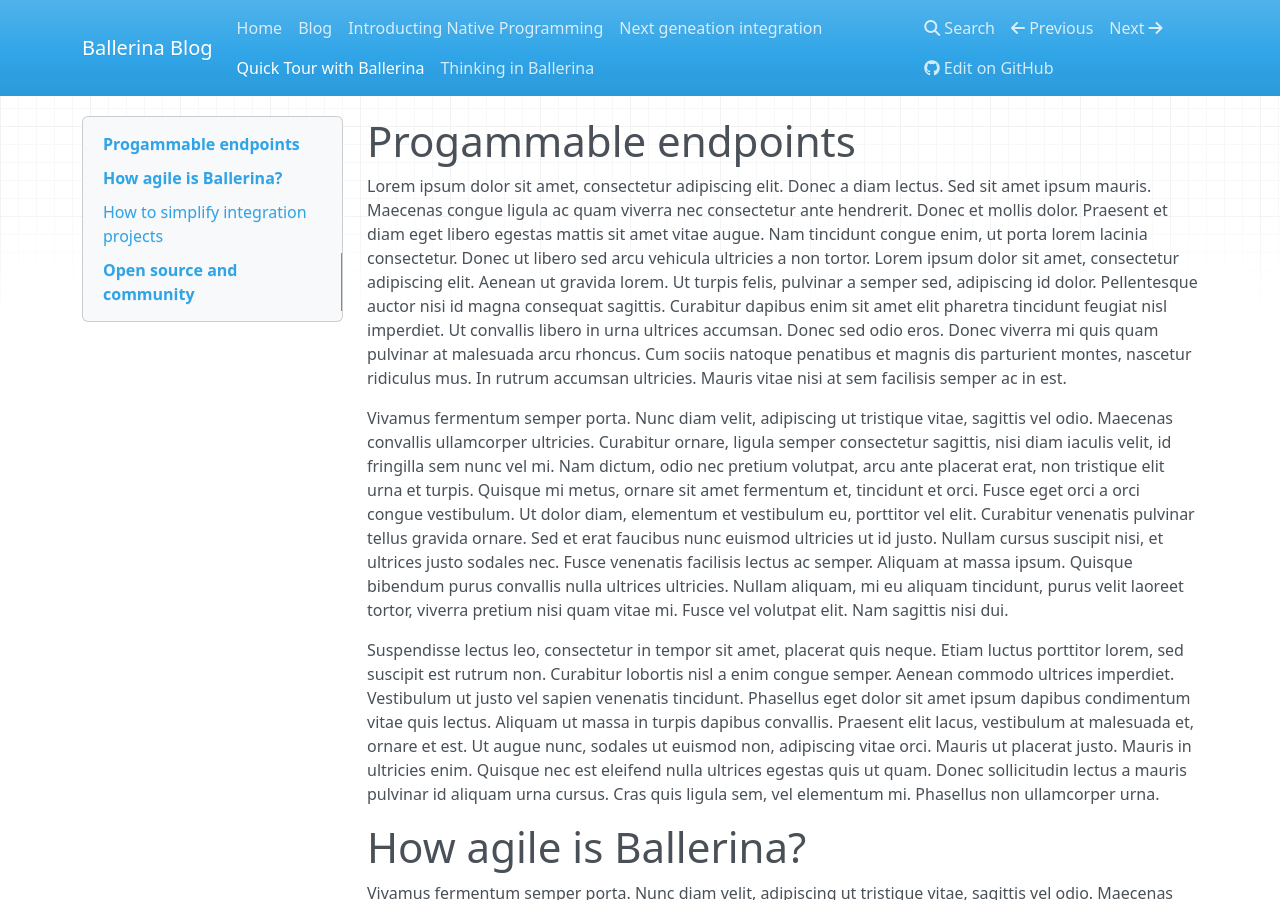
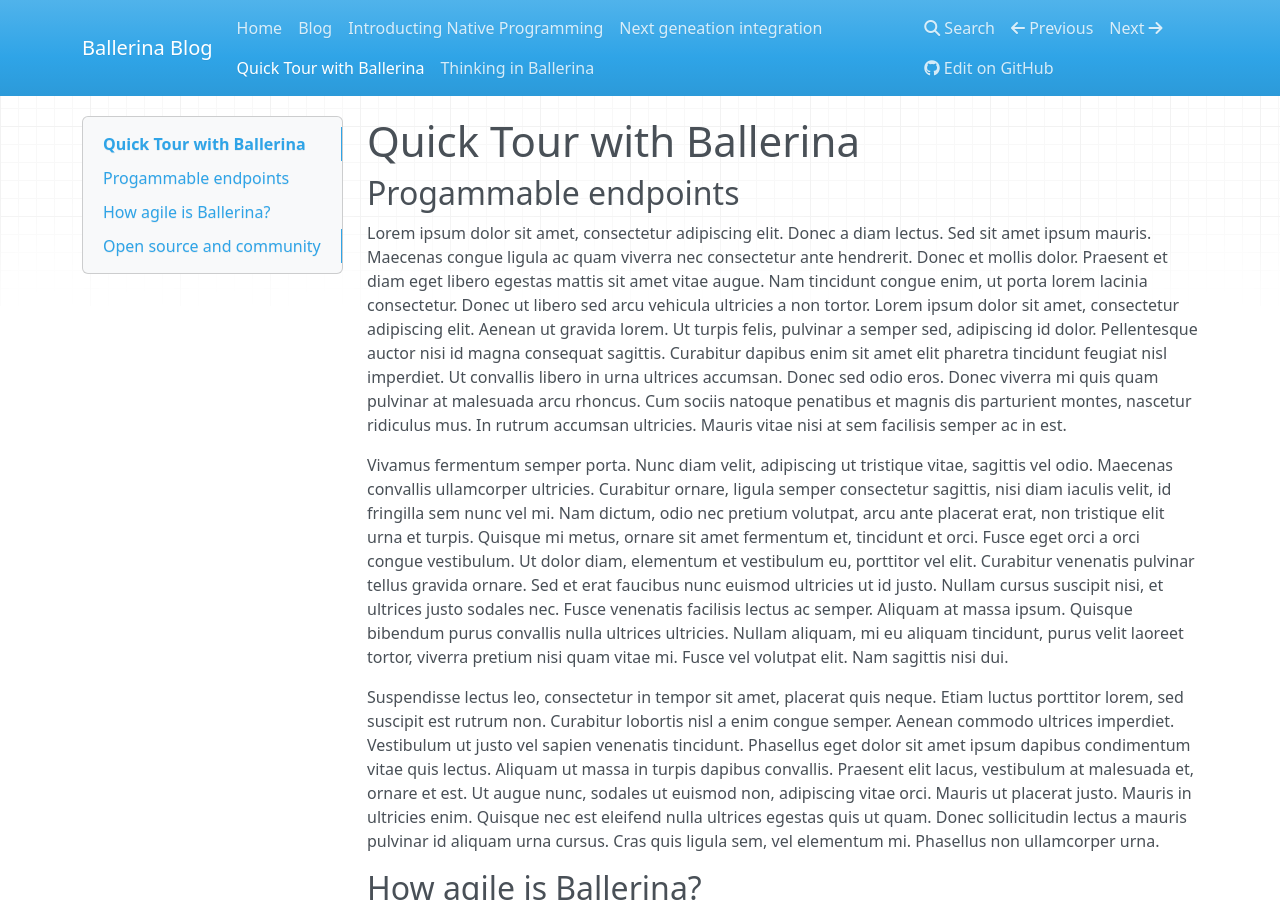
Before and after one commit to ballerina-platform/blog, an MkDocs documentation site: the page built from docs/posts/post_0003.md, in a window 1280 px wide and 900 px high. Built offline with MkDocs 1.6.1, drawn with Linux system fonts in a browser that asks for light colours; nearby versions of some CDN libraries; old or Windows-style settings are respelled for this version of MkDocs.

Commit message:
Added H1 titles

````diff
--- a/docs/posts/post_0002.md
+++ b/docs/posts/post_0002.md
@@ -26,7 +28,7 @@
 // you may match and but here
 ```
 
-## Code over config
+### Code over config
 Vivamus fermentum semper porta. Nunc diam velit, adipiscing ut tristique vitae, sagittis vel odio. Maecenas convallis ullamcorper ultricies. Curabitur ornare, ligula semper consectetur sagittis, nisi diam iaculis velit, id fringilla sem nunc vel mi. Nam dictum, odio nec pretium volutpat, arcu ante placerat erat, non tristique elit urna et turpis. Quisque mi metus, ornare sit amet fermentum et, tincidunt et orci. Fusce eget orci a orci congue vestibulum. Ut dolor diam, elementum et vestibulum eu, porttitor vel elit. Curabitur venenatis pulvinar tellus gravida ornare. Sed et erat faucibus nunc euismod ultricies ut id justo. Nullam cursus suscipit nisi, et ultrices justo sodales nec. Fusce venenatis facilisis lectus ac semper. Aliquam at massa ipsum. Quisque bibendum purus convallis nulla ultrices ultricies. Nullam aliquam, mi eu aliquam tincidunt, purus velit laoreet tortor, viverra pretium nisi quam vitae mi. Fusce vel volutpat elit. Nam sagittis nisi dui.
 
 ### When to use config
@@ -38,5 +40,5 @@
 Suspendisse lectus leo, consectetur in tempor sit amet, placerat quis neque. Etiam luctus porttitor lorem, sed suscipit est rutrum non. Curabitur lobortis nisl a enim congue semper. Aenean commodo ultrices imperdiet. Vestibulum ut justo vel sapien venenatis tincidunt. Phasellus eget dolor sit amet ipsum dapibus condimentum vitae quis lectus. Aliquam ut massa in turpis dapibus convallis. Praesent elit lacus, vestibulum at malesuada et, ornare et est. Ut augue nunc, sodales ut euismod non, adipiscing vitae orci. Mauris ut placerat justo. Mauris in ultricies enim. Quisque nec est eleifend nulla ultrices egestas quis ut quam. Donec sollicitudin lectus a mauris pulvinar id aliquam urna cursus. Cras quis ligula sem, vel elementum mi. Phasellus non ullamcorper urna.
 
 
-# Agile integration
+## Agile integration
 Suspendisse lectus leo, consectetur in tempor sit amet, placerat quis neque. Etiam luctus porttitor lorem, sed suscipit est rutrum non. Curabitur lobortis nisl a enim congue semper. Aenean commodo ultrices imperdiet. Vestibulum ut justo vel sapien venenatis tincidunt. Phasellus eget dolor sit amet ipsum dapibus condimentum vitae quis lectus. Aliquam ut massa in turpis dapibus convallis. Praesent elit lacus, vestibulum at malesuada et, ornare et est. Ut augue nunc, sodales ut euismod non, adipiscing vitae orci. Mauris ut placerat justo. Mauris in ultricies enim. Quisque nec est eleifend nulla ultrices egestas quis ut quam. Donec sollicitudin lectus a mauris pulvinar id aliquam urna cursus. Cras quis ligula sem, vel elementum mi. Phasellus non ullamcorper urna.
--- a/docs/posts/post_0003.md
+++ b/docs/posts/post_0003.md
@@ -7,14 +7,16 @@
     The future apps we write increasingly depend upon programmable endpoints. The discipline of resilient communication between endpoints is integration. It is a domain of hard problems.
 ---
 
-# Progammable endpoints
+# Quick Tour with Ballerina
+
+## Progammable endpoints
 Lorem ipsum dolor sit amet, consectetur adipiscing elit. Donec a diam lectus. Sed sit amet ipsum mauris. Maecenas congue ligula ac quam viverra nec consectetur ante hendrerit. Donec et mollis dolor. Praesent et diam eget libero egestas mattis sit amet vitae augue. Nam tincidunt congue enim, ut porta lorem lacinia consectetur. Donec ut libero sed arcu vehicula ultricies a non tortor. Lorem ipsum dolor sit amet, consectetur adipiscing elit. Aenean ut gravida lorem. Ut turpis felis, pulvinar a semper sed, adipiscing id dolor. Pellentesque auctor nisi id magna consequat sagittis. Curabitur dapibus enim sit amet elit pharetra tincidunt feugiat nisl imperdiet. Ut convallis libero in urna ultrices accumsan. Donec sed odio eros. Donec viverra mi quis quam pulvinar at malesuada arcu rhoncus. Cum sociis natoque penatibus et magnis dis parturient montes, nascetur ridiculus mus. In rutrum accumsan ultricies. Mauris vitae nisi at sem facilisis semper ac in est.
 
 Vivamus fermentum semper porta. Nunc diam velit, adipiscing ut tristique vitae, sagittis vel odio. Maecenas convallis ullamcorper ultricies. Curabitur ornare, ligula semper consectetur sagittis, nisi diam iaculis velit, id fringilla sem nunc vel mi. Nam dictum, odio nec pretium volutpat, arcu ante placerat erat, non tristique elit urna et turpis. Quisque mi metus, ornare sit amet fermentum et, tincidunt et orci. Fusce eget orci a orci congue vestibulum. Ut dolor diam, elementum et vestibulum eu, porttitor vel elit. Curabitur venenatis pulvinar tellus gravida ornare. Sed et erat faucibus nunc euismod ultricies ut id justo. Nullam cursus suscipit nisi, et ultrices justo sodales nec. Fusce venenatis facilisis lectus ac semper. Aliquam at massa ipsum. Quisque bibendum purus convallis nulla ultrices ultricies. Nullam aliquam, mi eu aliquam tincidunt, purus velit laoreet tortor, viverra pretium nisi quam vitae mi. Fusce vel volutpat elit. Nam sagittis nisi dui.
 
 Suspendisse lectus leo, consectetur in tempor sit amet, placerat quis neque. Etiam luctus porttitor lorem, sed suscipit est rutrum non. Curabitur lobortis nisl a enim congue semper. Aenean commodo ultrices imperdiet. Vestibulum ut justo vel sapien venenatis tincidunt. Phasellus eget dolor sit amet ipsum dapibus condimentum vitae quis lectus. Aliquam ut massa in turpis dapibus convallis. Praesent elit lacus, vestibulum at malesuada et, ornare et est. Ut augue nunc, sodales ut euismod non, adipiscing vitae orci. Mauris ut placerat justo. Mauris in ultricies enim. Quisque nec est eleifend nulla ultrices egestas quis ut quam. Donec sollicitudin lectus a mauris pulvinar id aliquam urna cursus. Cras quis ligula sem, vel elementum mi. Phasellus non ullamcorper urna.
 
-# How agile is Ballerina?
+## How agile is Ballerina?
 Vivamus fermentum semper porta. Nunc diam velit, adipiscing ut tristique vitae, sagittis vel odio. Maecenas convallis ullamcorper ultricies. Curabitur ornare, ligula semper consectetur sagittis, nisi diam iaculis velit, id fringilla sem nunc vel mi. Nam dictum, odio nec pretium volutpat, arcu ante placerat erat, non tristique elit urna et turpis. Quisque mi metus, ornare sit amet fermentum et, tincidunt et orci. Fusce eget orci a orci congue vestibulum. Ut dolor diam, elementum et vestibulum eu, porttitor vel elit. Curabitur venenatis pulvinar tellus gravida ornare. Sed et erat faucibus nunc euismod ultricies ut id justo. Nullam cursus suscipit nisi, et ultrices justo sodales nec. Fusce venenatis facilisis lectus ac semper. Aliquam at massa ipsum. Quisque bibendum purus convallis nulla ultrices ultricies. Nullam aliquam, mi eu aliquam tincidunt, purus velit laoreet tortor, viverra pretium nisi quam vitae mi. Fusce vel volutpat elit. Nam sagittis nisi dui.
 
 ```ballerina(){show=true}
@@ -33,7 +35,7 @@
 // you may match and but here
 ```
 
-## How to simplify integration projects
+### How to simplify integration projects
 Vivamus fermentum semper porta. Nunc diam velit, adipiscing ut tristique vitae, sagittis vel odio. Maecenas convallis ullamcorper ultricies. Curabitur ornare, ligula semper consectetur sagittis, nisi diam iaculis velit, id fringilla sem nunc vel mi. Nam dictum, odio nec pretium volutpat, arcu ante placerat erat, non tristique elit urna et turpis. Quisque mi metus, ornare sit amet fermentum et, tincidunt et orci. Fusce eget orci a orci congue vestibulum. Ut dolor diam, elementum et vestibulum eu, porttitor vel elit. Curabitur venenatis pulvinar tellus gravida ornare. Sed et erat faucibus nunc euismod ultricies ut id justo. Nullam cursus suscipit nisi, et ultrices justo sodales nec. Fusce venenatis facilisis lectus ac semper. Aliquam at massa ipsum. Quisque bibendum purus convallis nulla ultrices ultricies. Nullam aliquam, mi eu aliquam tincidunt, purus velit laoreet tortor, viverra pretium nisi quam vitae mi. Fusce vel volutpat elit. Nam sagittis nisi dui.
 
 ### Managing upstream, downstream dependancies
@@ -45,5 +47,5 @@
 Suspendisse lectus leo, consectetur in tempor sit amet, placerat quis neque. Etiam luctus porttitor lorem, sed suscipit est rutrum non. Curabitur lobortis nisl a enim congue semper. Aenean commodo ultrices imperdiet. Vestibulum ut justo vel sapien venenatis tincidunt. Phasellus eget dolor sit amet ipsum dapibus condimentum vitae quis lectus. Aliquam ut massa in turpis dapibus convallis. Praesent elit lacus, vestibulum at malesuada et, ornare et est. Ut augue nunc, sodales ut euismod non, adipiscing vitae orci. Mauris ut placerat justo. Mauris in ultricies enim. Quisque nec est eleifend nulla ultrices egestas quis ut quam. Donec sollicitudin lectus a mauris pulvinar id aliquam urna cursus. Cras quis ligula sem, vel elementum mi. Phasellus non ullamcorper urna.
 
 
-# Open source and community
+## Open source and community
 Suspendisse lectus leo, consectetur in tempor sit amet, placerat quis neque. Etiam luctus porttitor lorem, sed suscipit est rutrum non. Curabitur lobortis nisl a enim congue semper. Aenean commodo ultrices imperdiet. Vestibulum ut justo vel sapien venenatis tincidunt. Phasellus eget dolor sit amet ipsum dapibus condimentum vitae quis lectus. Aliquam ut massa in turpis dapibus convallis. Praesent elit lacus, vestibulum at malesuada et, ornare et est. Ut augue nunc, sodales ut euismod non, adipiscing vitae orci. Mauris ut placerat justo. Mauris in ultricies enim. Quisque nec est eleifend nulla ultrices egestas quis ut quam. Donec sollicitudin lectus a mauris pulvinar id aliquam urna cursus. Cras quis ligula sem, vel elementum mi. Phasellus non ullamcorper urna.
--- a/docs/posts/post_0004.md
+++ b/docs/posts/post_0004.md
@@ -7,14 +7,15 @@
     Ballerina's syntax, code, and compiler create runtime services and deployment artifacts that are cloud native ready for deployment within your IaaS, orchestrator, or service mesh of choice. The developer experience is designed to maintain flow, where the edit, build, debug cycle is rapid and integrated to your team's lifecycle toolchain.
 ---
 
-# Think integration, think endpoints
+# Thinking in Ballerina
+## Think integration, think endpoints
 Lorem ipsum dolor sit amet, consectetur adipiscing elit. Donec a diam lectus. Sed sit amet ipsum mauris. Maecenas congue ligula ac quam viverra nec consectetur ante hendrerit. Donec et mollis dolor. Praesent et diam eget libero egestas mattis sit amet vitae augue. Nam tincidunt congue enim, ut porta lorem lacinia consectetur. Donec ut libero sed arcu vehicula ultricies a non tortor. Lorem ipsum dolor sit amet, consectetur adipiscing elit. Aenean ut gravida lorem. Ut turpis felis, pulvinar a semper sed, adipiscing id dolor. Pellentesque auctor nisi id magna consequat sagittis. Curabitur dapibus enim sit amet elit pharetra tincidunt feugiat nisl imperdiet. Ut convallis libero in urna ultrices accumsan. Donec sed odio eros. Donec viverra mi quis quam pulvinar at malesuada arcu rhoncus. Cum sociis natoque penatibus et magnis dis parturient montes, nascetur ridiculus mus. In rutrum accumsan ultricies. Mauris vitae nisi at sem facilisis semper ac in est.
 
 Vivamus fermentum semper porta. Nunc diam velit, adipiscing ut tristique vitae, sagittis vel odio. Maecenas convallis ullamcorper ultricies. Curabitur ornare, ligula semper consectetur sagittis, nisi diam iaculis velit, id fringilla sem nunc vel mi. Nam dictum, odio nec pretium volutpat, arcu ante placerat erat, non tristique elit urna et turpis. Quisque mi metus, ornare sit amet fermentum et, tincidunt et orci. Fusce eget orci a orci congue vestibulum. Ut dolor diam, elementum et vestibulum eu, porttitor vel elit. Curabitur venenatis pulvinar tellus gravida ornare. Sed et erat faucibus nunc euismod ultricies ut id justo. Nullam cursus suscipit nisi, et ultrices justo sodales nec. Fusce venenatis facilisis lectus ac semper. Aliquam at massa ipsum. Quisque bibendum purus convallis nulla ultrices ultricies. Nullam aliquam, mi eu aliquam tincidunt, purus velit laoreet tortor, viverra pretium nisi quam vitae mi. Fusce vel volutpat elit. Nam sagittis nisi dui.
 
 Suspendisse lectus leo, consectetur in tempor sit amet, placerat quis neque. Etiam luctus porttitor lorem, sed suscipit est rutrum non. Curabitur lobortis nisl a enim congue semper. Aenean commodo ultrices imperdiet. Vestibulum ut justo vel sapien venenatis tincidunt. Phasellus eget dolor sit amet ipsum dapibus condimentum vitae quis lectus. Aliquam ut massa in turpis dapibus convallis. Praesent elit lacus, vestibulum at malesuada et, ornare et est. Ut augue nunc, sodales ut euismod non, adipiscing vitae orci. Mauris ut placerat justo. Mauris in ultricies enim. Quisque nec est eleifend nulla ultrices egestas quis ut quam. Donec sollicitudin lectus a mauris pulvinar id aliquam urna cursus. Cras quis ligula sem, vel elementum mi. Phasellus non ullamcorper urna.
 
-# Think fuctional, think objects
+## Think fuctional, think objects
 Vivamus fermentum semper porta. Nunc diam velit, adipiscing ut tristique vitae, sagittis vel odio. Maecenas convallis ullamcorper ultricies. Curabitur ornare, ligula semper consectetur sagittis, nisi diam iaculis velit, id fringilla sem nunc vel mi. Nam dictum, odio nec pretium volutpat, arcu ante placerat erat, non tristique elit urna et turpis. Quisque mi metus, ornare sit amet fermentum et, tincidunt et orci. Fusce eget orci a orci congue vestibulum. Ut dolor diam, elementum et vestibulum eu, porttitor vel elit. Curabitur venenatis pulvinar tellus gravida ornare. Sed et erat faucibus nunc euismod ultricies ut id justo. Nullam cursus suscipit nisi, et ultrices justo sodales nec. Fusce venenatis facilisis lectus ac semper. Aliquam at massa ipsum. Quisque bibendum purus convallis nulla ultrices ultricies. Nullam aliquam, mi eu aliquam tincidunt, purus velit laoreet tortor, viverra pretium nisi quam vitae mi. Fusce vel volutpat elit. Nam sagittis nisi dui.
 
 ```ballerina(){show=true}
@@ -45,5 +46,5 @@
 Suspendisse lectus leo, consectetur in tempor sit amet, placerat quis neque. Etiam luctus porttitor lorem, sed suscipit est rutrum non. Curabitur lobortis nisl a enim congue semper. Aenean commodo ultrices imperdiet. Vestibulum ut justo vel sapien venenatis tincidunt. Phasellus eget dolor sit amet ipsum dapibus condimentum vitae quis lectus. Aliquam ut massa in turpis dapibus convallis. Praesent elit lacus, vestibulum at malesuada et, ornare et est. Ut augue nunc, sodales ut euismod non, adipiscing vitae orci. Mauris ut placerat justo. Mauris in ultricies enim. Quisque nec est eleifend nulla ultrices egestas quis ut quam. Donec sollicitudin lectus a mauris pulvinar id aliquam urna cursus. Cras quis ligula sem, vel elementum mi. Phasellus non ullamcorper urna.
 
 
-# Package and version
+## Package and version
 Suspendisse lectus leo, consectetur in tempor sit amet, placerat quis neque. Etiam luctus porttitor lorem, sed suscipit est rutrum non. Curabitur lobortis nisl a enim congue semper. Aenean commodo ultrices imperdiet. Vestibulum ut justo vel sapien venenatis tincidunt. Phasellus eget dolor sit amet ipsum dapibus condimentum vitae quis lectus. Aliquam ut massa in turpis dapibus convallis. Praesent elit lacus, vestibulum at malesuada et, ornare et est. Ut augue nunc, sodales ut euismod non, adipiscing vitae orci. Mauris ut placerat justo. Mauris in ultricies enim. Quisque nec est eleifend nulla ultrices egestas quis ut quam. Donec sollicitudin lectus a mauris pulvinar id aliquam urna cursus. Cras quis ligula sem, vel elementum mi. Phasellus non ullamcorper urna.
````
Also changed, not shown: other parts of docs/posts/post_0002.md (+4 -2 lines), docs/posts/post_0001.md (+5 -4 lines).
